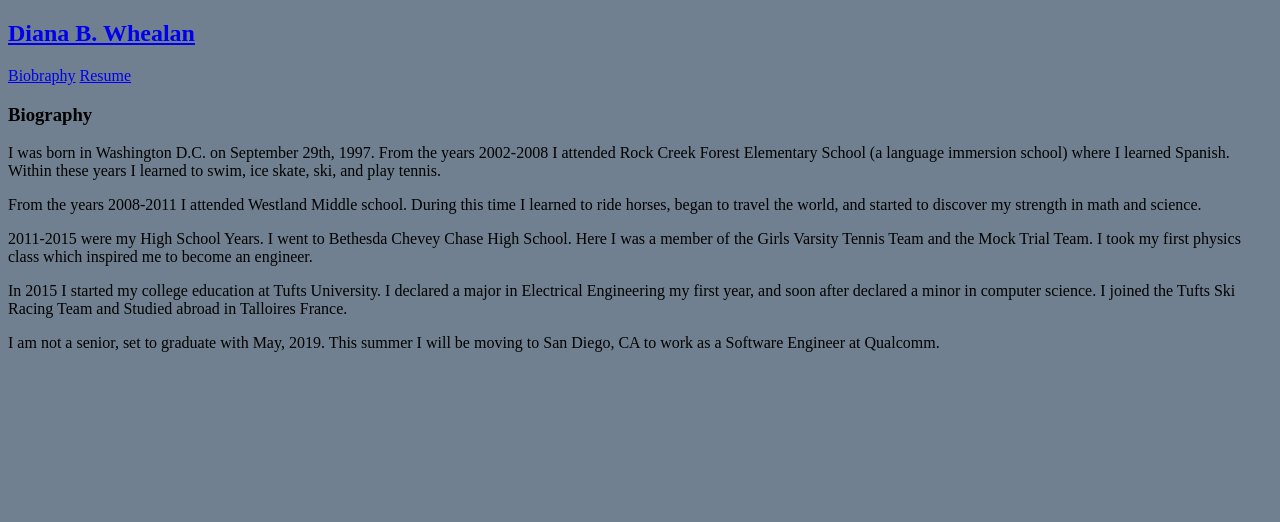
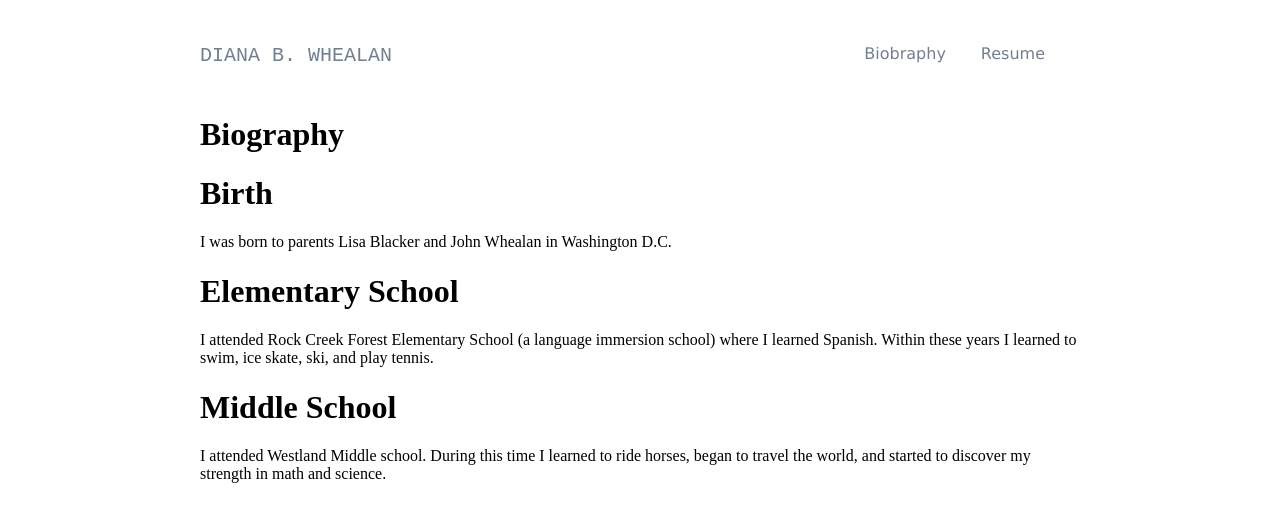
Before and after one commit to dwheal01/dwheal01.github.io, a plain HTML site: page bio.html in a window 1280 px wide. Drawn offline with Linux system fonts and the light colour scheme.

Commit message:
bio style

```diff
--- a/bio.html
+++ b/bio.html
@@ -5,16 +5,33 @@
 		<link rel="stylesheet" type="text/css" href="biostyle.css">
 	</head>
 	<body>
-    <header>
-            <a class="site-title" href="/"><h2>Diana B. Whealan</h2></a>
-    </header>
-        <nav>
-            <div>
-            	<a class = "page-link" href="bio.html">Biobraphy</a>
-                <a class = "page-link" href="resume.html">Resume</a>
-            </div>
-        </nav>
-        <article>
+    	<ul id="header">
+            <li style="float:left"><a id="site-title" href="/">DIANA B. WHEALAN</a></li>
+            <li style="float:right"><a class = "page-link" href="resume.html">Resume</a></li>
+            <li style="float:right"><a class = "page-link" href="bio.html">Biobraphy</a></li>
+        </ul>
+        <h1>Biography</h1>
+        <div class="container">
+        	<div class="timeline-item" date-is=09-29-1997>
+        		<h1>Birth</h1>
+        		<p>
+        			I was born to parents Lisa Blacker and John Whealan in Washington D.C.
+        		</p>
+        	</div>
+        	<div class="timeline-item" date-is=2002-2008>
+        		<h1>Elementary School</h1>
+        		<p>
+        			I attended Rock Creek Forest Elementary School (a language immersion school) where I learned Spanish. Within these years I learned to swim, ice skate, ski, and play tennis.
+        		</p>
+        	</div>
+        	<div class="timeline-item" date-is=2008-2011>
+        		<h1>Middle School</h1>
+        		<p>
+        			I attended Westland Middle school. During this time I learned to ride horses, began to travel the world, and started to discover my strength in math and science.
+        		</p>
+        	</div>
+        </div>
+        <!--<article>
             <section>
                 <h1>Biography</h1>
                     <p>
@@ -53,6 +70,6 @@
                 		work as a Software Engineer at Qualcomm.
                 	</p>
             </section>
-        </article>
+        </article>-->
     </body>
 </html>
--- a/biostyle.css
+++ b/biostyle.css
@@ -1,3 +1,35 @@
 body {
-	background-color: slategrey;
+	background-color: white;
+	margin-left: 200px;
+    margin-right: 200px;
 }
+
+#header {
+  list-style-type: none;
+  padding: 0;
+  overflow: hidden;
+
+}
+
+li a {
+  display: block;
+  color: slategrey;
+  text-align: left;
+  padding: 28px 35px 28px 0px;
+  text-decoration: none;
+
+}
+
+li a:hover {
+  text-decoration: underline;
+}
+
+#site-title{
+	font-family:"Andale Mono", monospace;
+	font-size:20px;
+}
+
+.page-link{
+	font-family:"Geneva", sans-serif;
+	font-size:16px;
+}
```
